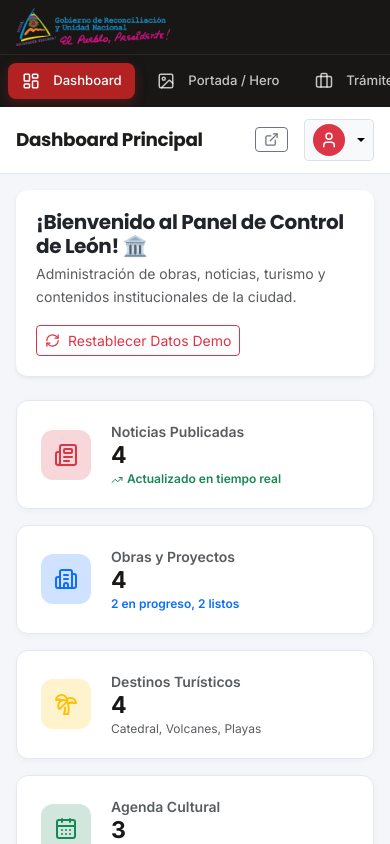
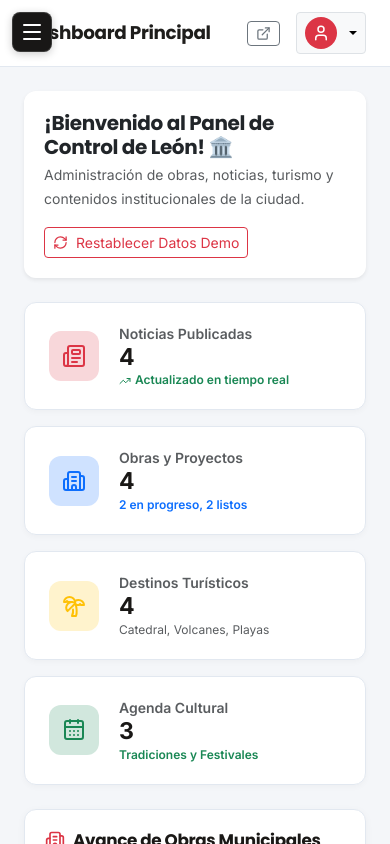
Before and after one commit to jermeine-bot/alcaldia-propuesto, a React (Vite) app: page /admin/dashboard in a window 390 px wide. Built offline with nearby package versions, Linux system fonts and the light colour scheme; no server answers; sample sign-in values are in the browser's storage.

Commit message:
Arreglo de aside pt1

```diff
--- a/src/admin/components/AdminSidebar.jsx
+++ b/src/admin/components/AdminSidebar.jsx
@@ -1,4 +1,4 @@
-import React from 'react';
+import React, { useState } from 'react';
 import { NavLink } from 'react-router-dom';
 import {
   LayoutDashboard,
@@ -10,10 +10,25 @@ import {
   BarChart3,
   PhoneCall,
   Briefcase,
-  ArrowLeft
+  Menu,
+  X
 } from 'lucide-react';
 
 const AdminSidebar = () => {
+  const [isOpen, setIsOpen] = useState(false); // Por defecto cerrado en móvil/tablet
+
+  const toggleSidebar = () => {
+    setIsOpen(!isOpen);
+  };
+
+  // Función para cerrar el aside específicamente al hacer clic en logo2 (en móviles/tablets o en general)
+  const handleLogo2Click = () => {
+    // Si estamos en vista móvil/tablet o queremos que toggle funcione, podemos usar toggleSidebar o forzar cierre si prefieres:
+    // Para cumplir con "a la hora de cerrar el aside se toque la imagen logo2":
+    setIsOpen(false);
+    // Si deseas que también actúe como interruptor (abrir/cerrar), puedes cambiarlo por toggleSidebar();
+  };
+
   const menuItems = [
     { path: '/admin/dashboard', label: 'Dashboard', icon: LayoutDashboard },
     { path: '/admin/hero', label: 'Portada / Hero', icon: Image },
@@ -27,7 +42,20 @@ const AdminSidebar = () => {
   ];
 
   return (
-    <aside className="admin-sidebar">
+    <>
+      {/* Botón hamburguesa para móvil y tablet */}
+      <button
+        className="admin-mobile-toggle-btn"
+        onClick={toggleSidebar}
+        aria-label="Abrir menú"
+      >
+        {isOpen ? <X size={24} /> : <Menu size={24} />}
+      </button>
+
+      {/* Overlay para oscurecer el fondo al abrir en móvil (opcional para UX, pero seguro) */}
+      {isOpen && <div className="admin-sidebar-overlay" onClick={toggleSidebar}></div>}
+
+      <aside className={`admin-sidebar ${isOpen ? 'open' : 'closed'}`}>
         <div className="admin-sidebar-header">
           <img
             src="/img/nav_logo/logo nav2.png"
@@ -38,7 +66,17 @@ const AdminSidebar = () => {
               e.target.src = '/public/img/nav_logo/logo principal.png';
             }}
           />
+        </div>
 
+        {/* Imagen centrada que actúa para cerrar el aside al tocarla */}
+        <div className="admin-sidebar-logo2-container">
+          <img
+            src="/img/nav_logo/leon2d.png"
+            alt="Leon"
+            className="admin-sidebar-logo2"
+            onClick={handleLogo2Click}
+            title="Hacer clic para cerrar el menú"
+          />
         </div>
 
         <ul className="admin-sidebar-menu">
@@ -48,6 +86,7 @@ const AdminSidebar = () => {
               <li key={item.path} className="admin-nav-item">
                 <NavLink
                   to={item.path}
+                  onClick={() => setIsOpen(false)} // Cierra el menú al hacer clic en una opción en móvil
                   className={({ isActive }) =>
                     `admin-nav-link ${isActive ? 'active' : ''}`
                   }
@@ -59,9 +98,8 @@ const AdminSidebar = () => {
             );
           })}
         </ul>
-
-
       </aside>
+    </>
   );
 };
 
--- a/src/admin/css/admin.css
+++ b/src/admin/css/admin.css
@@ -66,6 +66,27 @@ html.admin-html, body.admin-body {
   object-fit: contain;
 }
 
+/* CONTENEDOR Y CENTRADO DE LOGO2 */
+.admin-sidebar-logo2-container {
+  display: flex;
+  justify-content: center;
+  align-items: center;
+  padding: 1rem 0;
+  width: 100%;
+  cursor: pointer;
+}
+
+.admin-sidebar-logo2 {
+  width: 7rem;
+  height: auto;
+  object-fit: contain;
+  transition: transform 0.2s ease;
+}
+
+.admin-sidebar-logo2:hover {
+  transform: scale(1.05);
+}
+
 .admin-brand-title {
   font-size: 0.95rem;
   font-weight: 700;
@@ -121,7 +142,7 @@ html.admin-html, body.admin-body {
   flex-shrink: 0;
 }
 
-/* ÁREA PRINCIPAL CON SCROLL VERTICAL PROPIO */
+/* ÁREA PRINCIPAL CON SCROLL VERTICAL PROPIO (INTACTA) */
 .admin-main {
   flex: 1;
   height: 100vh;
@@ -325,52 +346,92 @@ html.admin-html, body.admin-body {
   color: #ffffff;
 }
 
+/* BOTÓN HAMBURGUESA OCULTO EN DESKTOP */
+.admin-mobile-toggle-btn {
+  display: none;
+}
+
+.admin-sidebar-overlay {
+  display: none;
+}
+
 /* REGLAS RESPONSIVAS PARA MÓVILES Y TABLETS (<992px) */
 @media (max-width: 991.98px) {
+  /* Botón hamburguesa flotante o visible para móvil/tablet */
+  .admin-mobile-toggle-btn {
+    display: flex;
+    align-items: center;
+    justify-content: center;
+    position: fixed;
+    top: 12px;
+    left: 12px;
+    z-index: 1050;
+    background-color: var(--admin-sidebar-bg);
+    color: #ffffff;
+    border: 1px solid rgba(255, 255, 255, 0.15);
+    border-radius: 8px;
+    width: 40px;
+    height: 40px;
+    cursor: pointer;
+    box-shadow: 0 2px 8px rgba(0,0,0,0.2);
+  }
+
+  /* Overlay transparente para oscurecer pantalla al abrir aside en móvil */
+  .admin-sidebar-overlay {
+    display: block;
+    position: fixed;
+    top: 0;
+    left: 0;
+    width: 100vw;
+    height: 100vh;
+    background: rgba(0, 0, 0, 0.5);
+    z-index: 1035;
+  }
+
   .admin-wrapper {
-    flex-direction: column;
+    flex-direction: row; /* Mantiene la estructura base del layout sin romper contenido */
     height: 100vh;
     overflow: hidden;
   }
+
+  /* El aside se comporta como un menú deslizante lateral oculto por defecto */
   .admin-sidebar {
-    width: 100%;
-    height: auto;
-    max-height: 160px;
-    flex-shrink: 0;
+    position: fixed;
+    top: 0;
+    left: 0;
+    height: 100vh;
+    width: 280px;
+    max-width: 80%;
+    transform: translateX(-100%);
+    transition: transform 0.3s ease-in-out;
+    z-index: 1040;
   }
-  .admin-sidebar-header {
-    padding: 0.5rem 1rem;
+
+  .admin-sidebar.open {
+    transform: translateX(0);
   }
+
   .admin-sidebar-menu {
     display: flex;
-    overflow-x: auto;
-    padding: 0.5rem;
-    gap: 0.5rem;
-    white-space: nowrap;
-    -webkit-overflow-scrolling: touch;
+    flex-direction: column;
+    overflow-y: auto;
+    padding: 1rem;
+    gap: 0.35rem;
+    white-space: normal;
   }
+
   .admin-nav-item {
-    margin-bottom: 0;
-    flex-shrink: 0;
+    margin-bottom: 0.35rem;
+    flex-shrink: unset;
   }
+
   .admin-nav-link {
-    padding: 0.5rem 0.85rem;
-    font-size: 0.82rem;
-    white-space: nowrap;
+    padding: 0.75rem 1rem;
+    font-size: 0.9rem;
+    white-space: normal;
   }
+
   .admin-sidebar-footer {
-    display: none;
-  }
-  .admin-main {
-    flex: 1;
-    height: calc(100vh - 160px);
-    overflow-y: auto !important;
-    -webkit-overflow-scrolling: touch;
-  }
-  .admin-content {
-    padding: 1rem;
-  }
-  .admin-topbar {
-    padding: 0.75rem 1rem;
+    display: block; /* Oculto o visible según prefieras, ahora se mantiene dentro del drawer móvil */
   }
 }
```
Also changed, not shown: public/img/arbol_de la vida /arbol vida .png (deleted), public/img/nav_logo/leon2d.png (added), 1 other file (tests, documents, lock files or other folders). Lines whose indentation alone changed are shown as unchanged.
